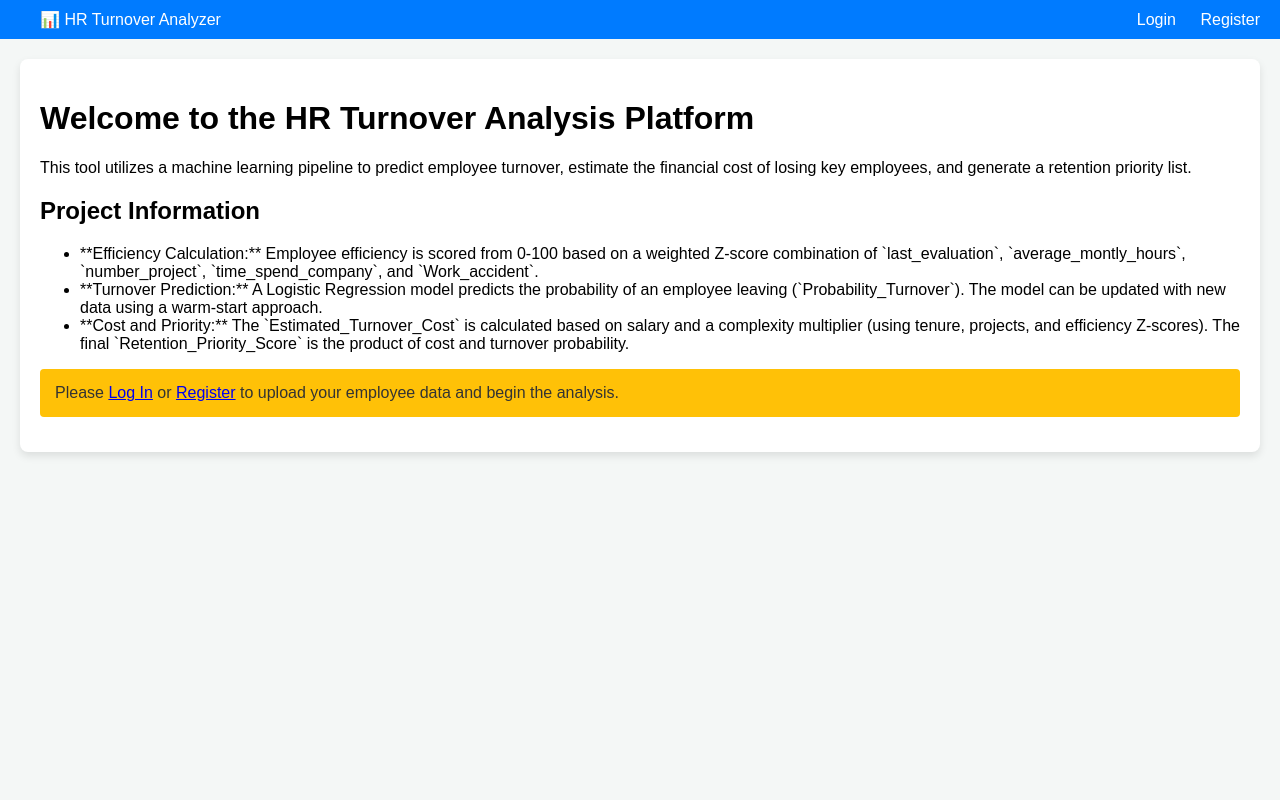
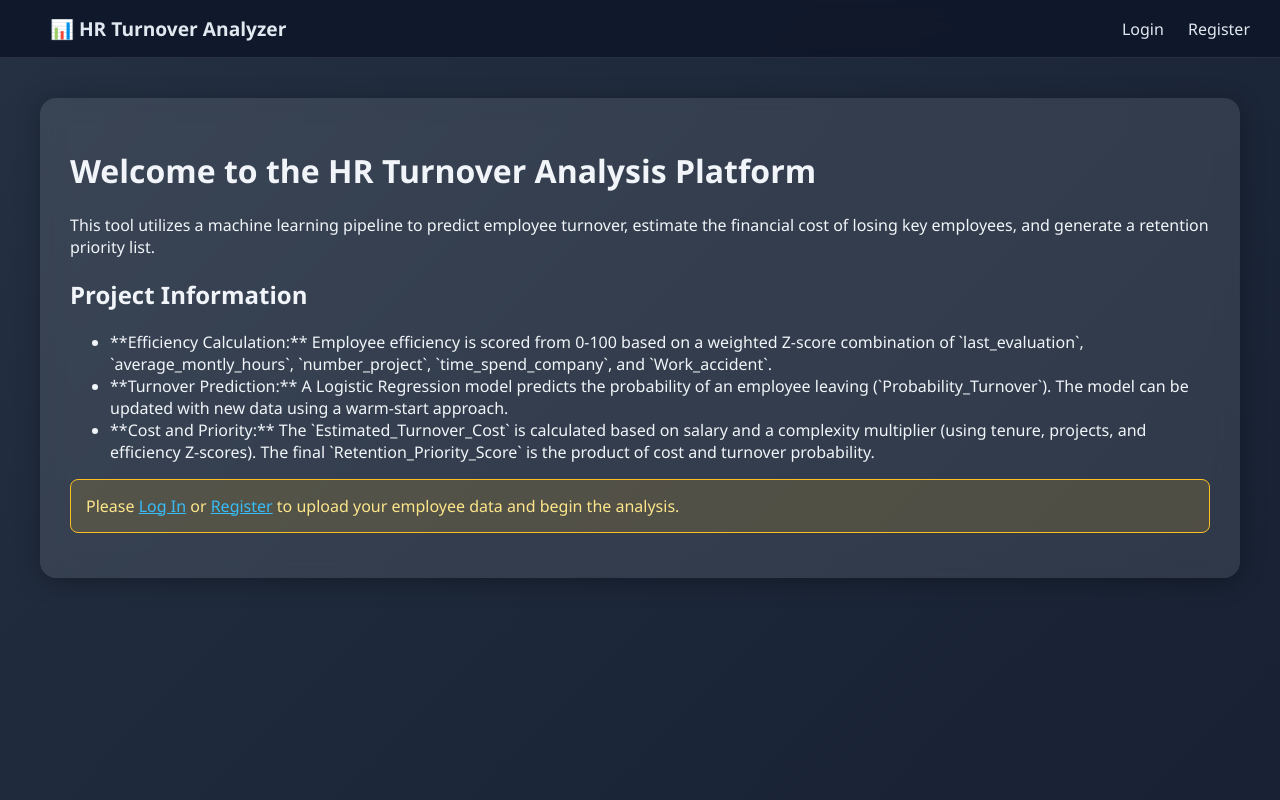
Before and after one commit to mukund0715-collab/Employee-Turnover-Prediction, a Django app: page / in a window 1280 px wide. Run offline with Django 5.2, Linux system fonts and the light colour scheme.

Commit message:
Update base.html

```diff
--- a/turnover_project/templates/base.html
+++ b/turnover_project/templates/base.html
@@ -4,21 +4,168 @@
     <meta charset="UTF-8">
     <title>{% block title %}HR Turnover Analysis{% endblock %}</title>
     <style>
-        body { font-family: Arial, sans-serif; margin: 0; padding: 0; background-color: #f4f7f6; }
-        .navbar { background-color: #007bff; padding: 10px 20px; color: white; display: flex; justify-content: space-between; align-items: center; }
-        .navbar a { color: white; text-decoration: none; margin-left: 20px; }
-        .container { max-width: 1200px; margin: 20px auto; padding: 20px; background-color: white; border-radius: 8px; box-shadow: 0 4px 8px rgba(0, 0, 0, 0.1); }
-        .form-group { margin-bottom: 15px; }
-        .form-group label { display: block; margin-bottom: 5px; font-weight: bold; }
-        .form-group input[type="text"], .form-group input[type="password"], .form-group input[type="file"] { width: 100%; padding: 10px; border: 1px solid #ccc; border-radius: 4px; box-sizing: border-box; }
-        .btn { background-color: #28a745; color: white; padding: 10px 15px; border: none; border-radius: 4px; cursor: pointer; text-decoration: none; display: inline-block; }
-        .btn:hover { background-color: #218838; }
-        .alert { padding: 15px; background-color: #ffc107; color: #333; margin-bottom: 15px; border-radius: 4px; }
+        /* --- General Reset --- */
+        * {
+            box-sizing: border-box;
+            transition: all 0.3s ease;
+        }
+
+        body {
+            margin: 0;
+            padding: 0;
+            font-family: 'Segoe UI', Arial, sans-serif;
+            color: #f1f5f9;
+            background: linear-gradient(-45deg, #0f172a, #1e293b, #334155, #0f172a);
+            background-size: 400% 400%;
+            animation: gradientShift 12s ease infinite;
+            min-height: 100vh;
+        }
+
+        @keyframes gradientShift {
+            0% { background-position: 0% 50%; }
+            50% { background-position: 100% 50%; }
+            100% { background-position: 0% 50%; }
+        }
+
+        /* --- Navbar --- */
+        .navbar {
+            background: rgba(15, 23, 42, 0.9);
+            backdrop-filter: blur(10px);
+            color: white;
+            padding: 15px 30px;
+            display: flex;
+            justify-content: space-between;
+            align-items: center;
+            border-bottom: 1px solid rgba(255, 255, 255, 0.1);
+            position: sticky;
+            top: 0;
+            z-index: 1000;
+        }
+
+        .navbar a {
+            color: #e2e8f0;
+            text-decoration: none;
+            margin-left: 20px;
+            font-weight: 500;
+            position: relative;
+        }
+
+        .navbar a:hover {
+            color: #38bdf8;
+        }
+
+        .navbar a::after {
+            content: '';
+            position: absolute;
+            bottom: -4px;
+            left: 0;
+            width: 0;
+            height: 2px;
+            background-color: #38bdf8;
+            transition: width 0.3s ease;
+        }
+
+        .navbar a:hover::after {
+            width: 100%;
+        }
+
+        .navbar span {
+            color: #93c5fd;
+            font-weight: 600;
+            margin-right: 10px;
+        }
+
+        /* --- Page Container --- */
+        .container {
+            max-width: 1200px;
+            margin: 40px auto;
+            padding: 30px;
+            background: rgba(255, 255, 255, 0.1);
+            border-radius: 16px;
+            backdrop-filter: blur(12px);
+            box-shadow: 0 4px 25px rgba(0, 0, 0, 0.3);
+            animation: fadeInUp 1s ease forwards;
+        }
+
+        @keyframes fadeInUp {
+            0% { opacity: 0; transform: translateY(20px); }
+            100% { opacity: 1; transform: translateY(0); }
+        }
+
+        /* --- Buttons --- */
+        .btn {
+            background-color: #38bdf8;
+            color: #fff;
+            padding: 10px 16px;
+            border: none;
+            border-radius: 6px;
+            cursor: pointer;
+            text-decoration: none;
+            font-weight: 500;
+            display: inline-block;
+        }
+
+        .btn:hover {
+            background-color: #0ea5e9;
+            transform: translateY(-2px);
+        }
+
+        /* --- Form Inputs --- */
+        .form-group {
+            margin-bottom: 18px;
+        }
+
+        .form-group label {
+            display: block;
+            margin-bottom: 6px;
+            font-weight: bold;
+            color: #e2e8f0;
+        }
+
+        .form-group input[type="text"],
+        .form-group input[type="password"],
+        .form-group input[type="file"] {
+            width: 100%;
+            padding: 10px;
+            border: 1px solid #64748b;
+            border-radius: 6px;
+            background: rgba(255, 255, 255, 0.15);
+            color: #f8fafc;
+        }
+
+        .form-group input::placeholder {
+            color: #cbd5e1;
+        }
+
+        /* --- Alerts --- */
+        .alert {
+            padding: 15px;
+            background-color: rgba(251, 191, 36, 0.15);
+            border: 1px solid #fbbf24;
+            color: #fde68a;
+            border-radius: 8px;
+            margin-bottom: 15px;
+            animation: fadeIn 0.5s ease-in-out;
+        }
+
+        @keyframes fadeIn {
+            from { opacity: 0; transform: scale(0.95); }
+            to { opacity: 1; transform: scale(1); }
+        }
+
+        /* --- Links --- */
+        a {
+            color: #38bdf8;
+        }
+
+        a:hover {
+            text-decoration: underline;
+        }
     </style>
 </head>
 <body>
     <div class="navbar">
-        <a href="{% url 'home' %}">📊 HR Turnover Analyzer</a>
+        <a href="{% url 'home' %}" style="font-size: 1.2rem; font-weight: 600;">📊 HR Turnover Analyzer</a>
         <div>
             {% if user.is_authenticated %}
                 <span>Hello, {{ user.username }}!</span>
@@ -30,6 +177,7 @@
             {% endif %}
         </div>
     </div>
+
     <div class="container">
         {% block content %}
         {% endblock %}
```
